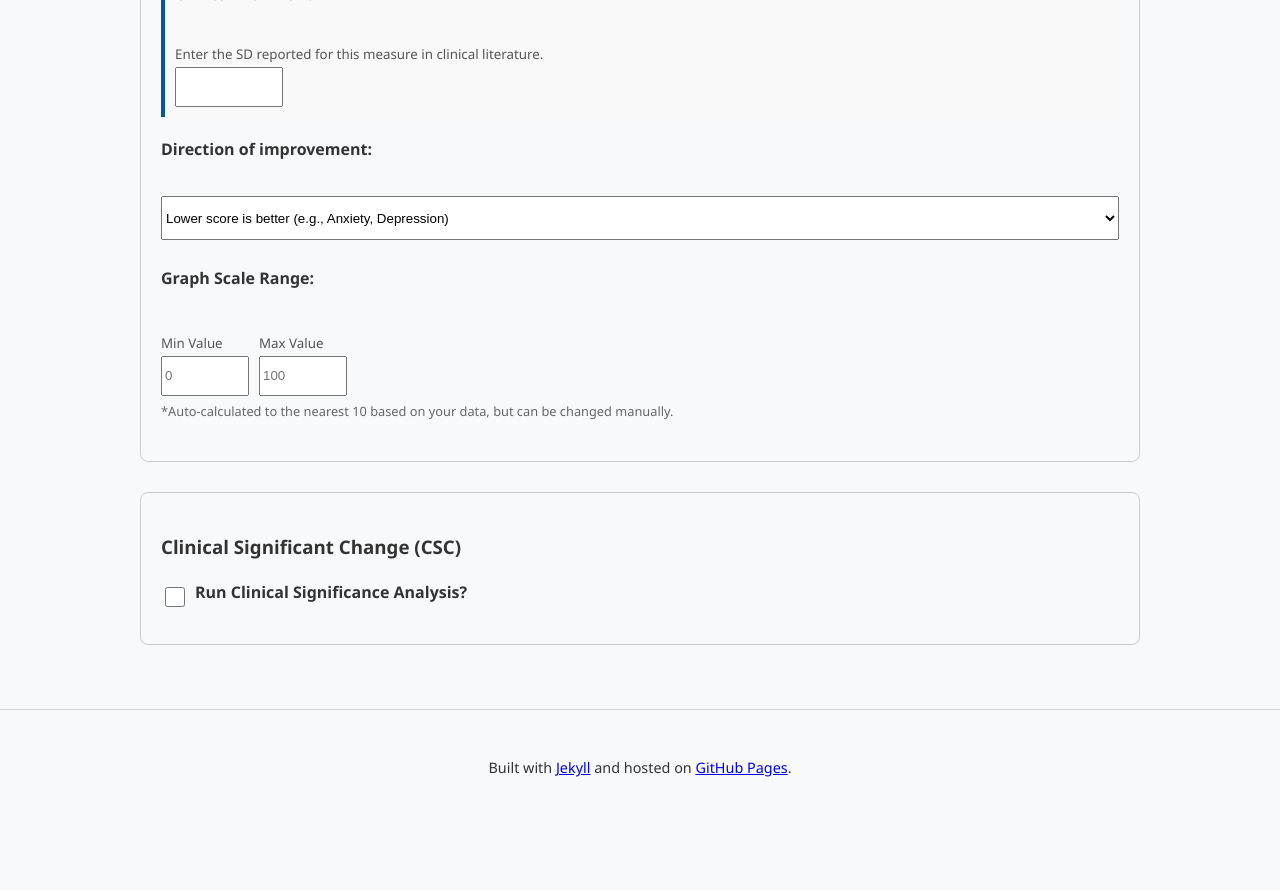
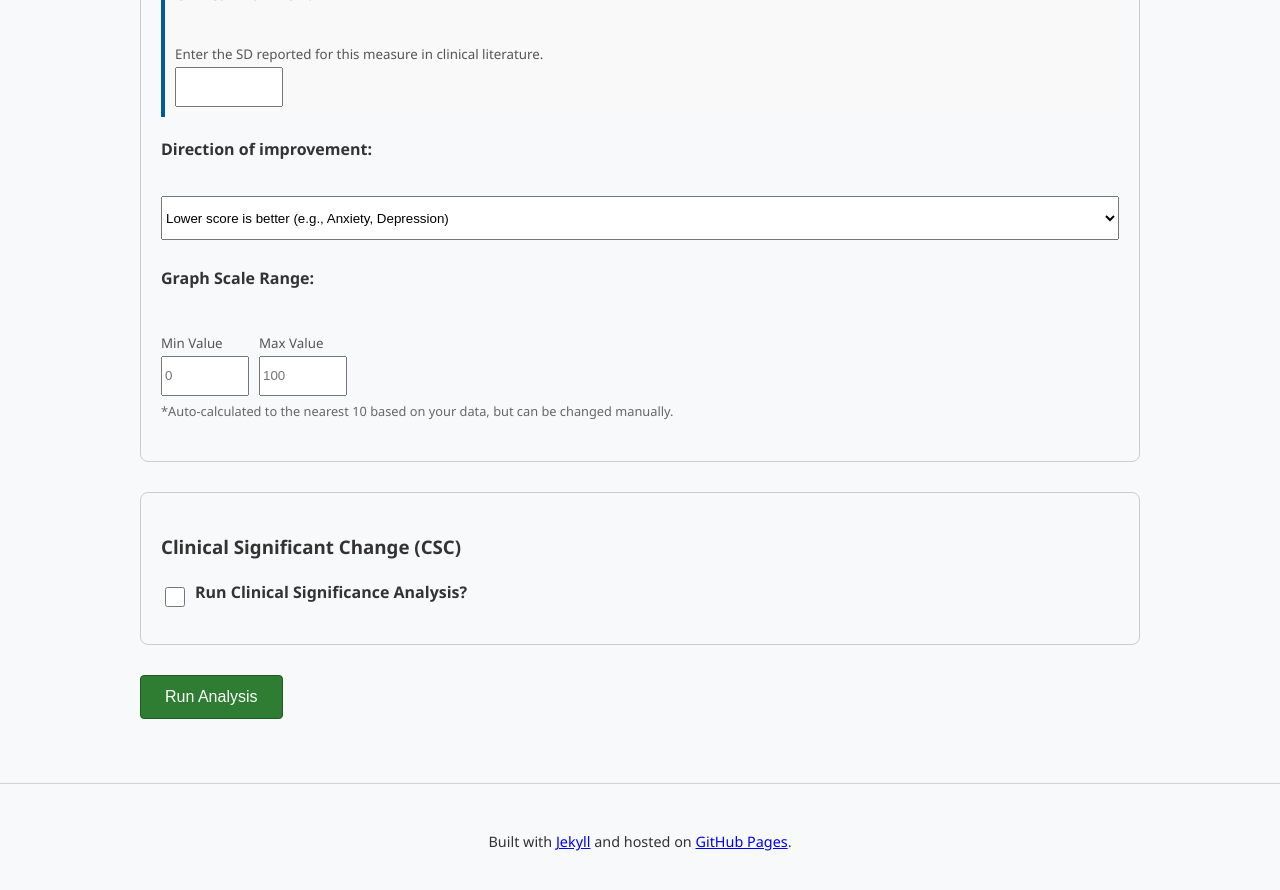
Before and after one commit to probe973/statistics-calcs, a Jekyll site: the page built from rci/rci.md, in a window 1280 px wide and 900 px high, scrolled down 1013 px. Shown: the top 890 px of the window. Built offline with Jekyll 4.4.1, drawn with Linux system fonts in a browser that asks for light colours; before the commit the page ends 1839 px from its top, so only the background shows below that.

Commit message:
Add button and div for analysis results

```diff
--- a/rci/rci.md
+++ b/rci/rci.md
@@ -138,3 +138,11 @@ title: Reliable Change Index
 </section>
 
 <script src="{{ '/rci/030_csc.js' | relative_url }}"></script>
+
+
+<button id="runRCI" class="standard-button btn-confirm">Run Analysis</button>
+
+<div id="descriptiveStats" style="display:none; margin-top: 30px; padding: 20px; background: #f9f9f9; border-radius: 8px; border: 1px solid #ccc; border-left: 6px solid #005a9c;">
+    </div>
+
+<script src="{{ '/rci/040_analysis.js' | relative_url }}"></script>
```
